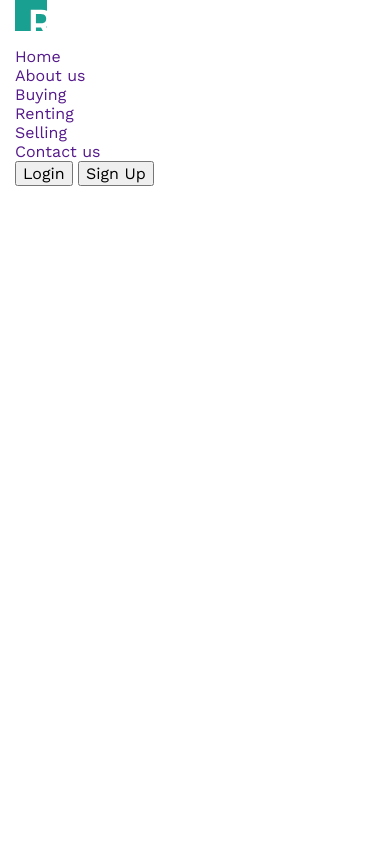
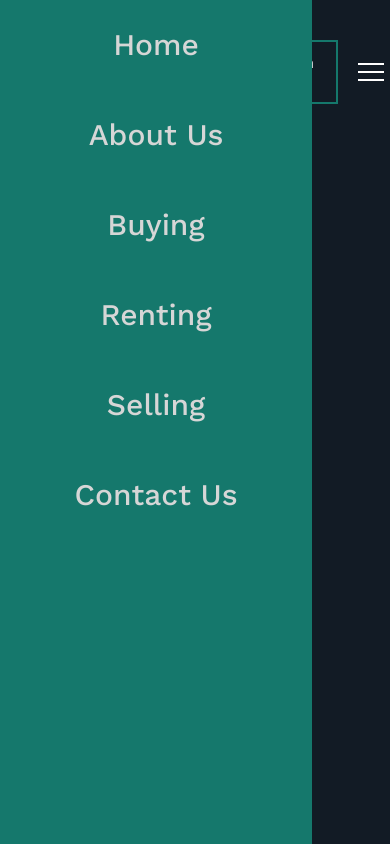
Before and after one commit to KirylBar/rentiz, a website built with webpack: page src/index.html in a window 390 px wide. Built offline with nearby package versions, Linux system fonts and the light colour scheme.

Commit message:
add header block

```diff
--- a/src/index.html
+++ b/src/index.html
@@ -33,10 +33,11 @@
               </li>
             </ul>
           </nav>
-        </div>
-        <div class="header__buttons">
-          <button class="login header__btn">Login</button>
-          <button class="register header__btn">Sign Up</button>
+          <div class="header__buttons">
+            <button class="login header__btn">Login</button>
+            <button class="register header__btn">Sign Up</button>
+          </div>
+          <div class="menu-icon"><span></span><span></span><span></span></div>
         </div>
       </div>
     </header>
--- /dev/null
+++ b/src/scss/_header.scss
@@ -0,0 +1,171 @@
+.header {
+  padding: 40px 0;
+  // .header__container
+
+  &__container {
+    display: flex;
+    justify-content: space-between;
+    align-items: center;
+    gap: 20px;
+  }
+
+  // .header__logo
+
+  &__logo {
+    max-width: 200px;
+  }
+
+  // .header__navigation
+
+  &__navigation {
+    display: flex;
+    align-items: center;
+    gap: clamp(1.25rem, -2.799rem + 8.44vw, 4.688rem);
+  }
+
+  // .header__menu
+
+  &__menu {
+  }
+
+  // .header__buttons
+
+  &__buttons {
+    display: flex;
+    gap: 5px;
+  }
+
+  // .header__btn
+
+  &__btn {
+    padding: 11px 20px;
+    color: #fff;
+    border: 2px solid $accent-color;
+    background-color: transparent;
+    cursor: pointer;
+    transition: background-color 0.2s;
+  }
+}
+.menu {
+  @media (max-width: 992px) {
+    position: absolute;
+    top: 0;
+    left: 0;
+    height: 100vh;
+    width: 80%;
+    padding: 20px 0;
+    display: flex;
+    overflow: auto;
+    background-color: $accent-color;
+  }
+
+  &-icon {
+    display: none;
+    @media (max-width: 992px) {
+      display: block;
+      height: 18px;
+      width: 30px;
+      position: relative;
+      cursor: pointer;
+      z-index: 5;
+
+      span {
+        transition: all 0.3s ease 0s;
+        top: calc(50% - 1px);
+        left: 0;
+        position: absolute;
+        width: 100%;
+        height: 2px;
+        background-color: #fff;
+
+        &:first-child {
+          top: 0;
+        }
+
+        &:last-child {
+          top: auto;
+          bottom: 0;
+        }
+      }
+
+      &._active {
+        span {
+          transform: scale(0);
+
+          &:first-child {
+            transform: rotate(45deg);
+            bottom: calc(50% - 1px);
+          }
+        }
+      }
+    }
+  }
+
+  // .menu__body
+
+  &__body {
+    display: flex;
+    align-items: center;
+    gap: 40px;
+
+    @media (max-width: 992px) {
+      flex-direction: column;
+      margin: 0 auto;
+    }
+  }
+
+  // .menu__item
+
+  &__item {
+  }
+
+  // .menu__link
+
+  &__link {
+    font-weight: 500;
+    font-size: 16px;
+    text-transform: capitalize;
+    color: $text-color;
+    transition: color 0.4s;
+    position: relative;
+
+    &:before {
+      content: '';
+      position: absolute;
+      bottom: -5px;
+      left: 0;
+      right: 0;
+      height: 3px;
+      background-color: $accent-color;
+      opacity: 0;
+      visibility: hidden;
+      transition: opacity 0.2s;
+    }
+
+    @media (any-hover: hover) {
+      &:hover {
+        color: #fff;
+
+        &:before {
+          opacity: 1;
+          visibility: visible;
+        }
+      }
+    }
+
+    @media (max-width: 992px) {
+      line-height: 50px;
+      font-size: 30px;
+    }
+  }
+}
+.login {
+  &:hover {
+    background-color: $accent-color;
+  }
+}
+.register {
+  &:hover {
+    background-color: $accent-color;
+  }
+}
--- a/src/scss/global.scss
+++ b/src/scss/global.scss
@@ -2,10 +2,15 @@
 
 body {
   font-family: 'Work Sans', sans-serif;
+  background-color: $bg-color;
+}
+
+img {
+  max-width: 200px;
 }
 
 [class*='__container'] {
-  max-width: 1420px;
+  max-width: 1450px;
   margin: 0 auto;
   padding: 0 15px;
 }
--- a/src/scss/main.scss
+++ b/src/scss/main.scss
@@ -2,3 +2,4 @@
 @import 'mixins';
 @import 'vars';
 @import 'global';
+@import '_header';
```
